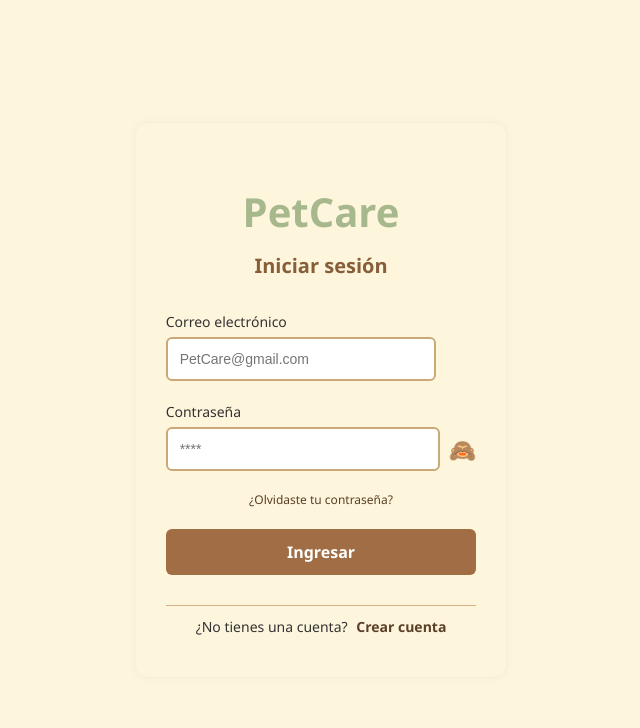
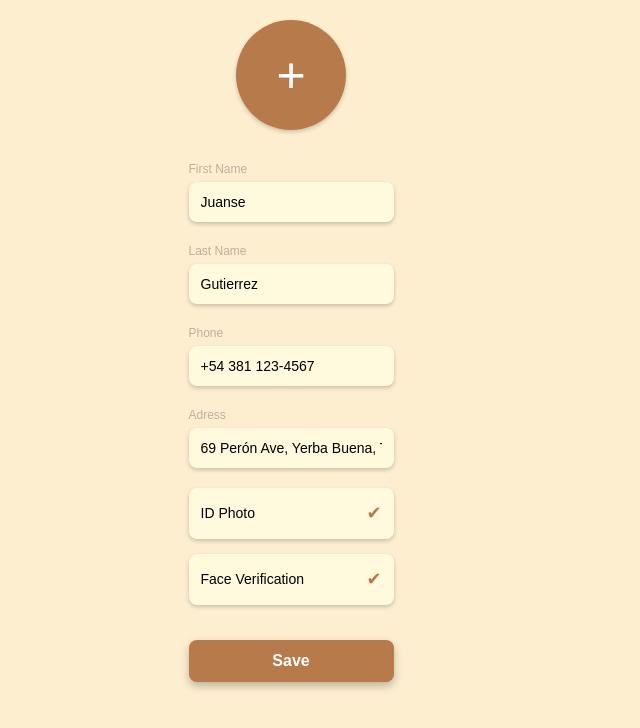
Before and after one commit to MaateoSuar/Proyecto-Final, a React (Vite) app in the folder frontend/: page /profile in a window 1280 px wide. Shown: the top 728 px of the page, without its empty margins (349-989 px from the left). Built offline with nearby package versions, Linux system fonts and the light colour scheme; the HTML template or start-up script is replaced by a standard one.

Commit message:
Cree la seccion Profile para la edicion de usuario

```diff
--- a/frontend/src/App.jsx
+++ b/frontend/src/App.jsx
@@ -2,6 +2,7 @@ import { BrowserRouter, Routes, Route } from 'react-router-dom';
 import PaginaLogin from './paginas/PaginaLogin';
 import PaginaRegistro from './paginas/PaginaRegistro';
 import PaginaHome from './paginas/PaginaHome'; // nueva
+import PaginaUsuario from './paginas/PaginaUsuario';
 
 export default function App() {
   return (
@@ -10,6 +11,7 @@ export default function App() {
         <Route path="/login" element={<PaginaLogin />} />
         <Route path="/registro" element={<PaginaRegistro />} />
         <Route path="/inicio" element={<PaginaHome />} />
+        <Route path="/profile" element={<PaginaUsuario />} />
         <Route path="*" element={<PaginaLogin />} />
       </Routes>
     </BrowserRouter>
--- a/frontend/src/componentes/HeaderUsuario.jsx
+++ b/frontend/src/componentes/HeaderUsuario.jsx
@@ -1,9 +1,17 @@
+import { useNavigate } from "react-router-dom";
+
+
 export default function HeaderUsuario() {
-  const usuario = JSON.parse(localStorage.getItem('usuario')) || { nombre: 'Usuario' };
+  const usuario = JSON.parse(localStorage.getItem("usuario")) || { nombre: "Usuario" };
+  const navigate = useNavigate();
+
+  const handleClick = () => {
+    navigate("/profile");
+  };
 
   return (
     <div className="header">
-      <div className="avatar"></div>
+      <div className="avatar" onClick={handleClick}></div>
       <div className="greeting">
         <div className="name">Hola, {usuario.nombre}</div>
         <div className="subtext">¡Buenos días!</div>
--- /dev/null
+++ b/frontend/src/componentes/UsuarioEdit.jsx
@@ -0,0 +1,118 @@
+import React, { useState, useRef } from "react";
+import "../estilos/profile.css";
+
+export default function UsuarioEdit() {
+  const [form, setForm] = useState({
+    firstName: "Juanse",
+    lastName: "Gutierrez",
+    phone: "+54 381 123-4567",
+    address: "69 Perón Ave, Yerba Buena, TUC",
+    idPhoto: true,
+    faceVerification: true,
+  });
+
+  const [avatar, setAvatar] = useState(null);
+  const fileInputRef = useRef(null);
+
+  const handleChange = (e) => {
+    const { name, value } = e.target;
+    setForm((prev) => ({
+      ...prev,
+      [name]: value,
+    }));
+  };
+
+  const handleSave = () => {
+    console.log("Formulario guardado:", form);
+    alert("Datos guardados correctamente.");
+  };
+
+  const handleAvatarClick = () => {
+    fileInputRef.current.click();
+  };
+
+  const handleAvatarChange = (e) => {
+    const file = e.target.files[0];
+    if (file) {
+      const reader = new FileReader();
+      reader.onloadend = () => {
+        setAvatar(reader.result);
+      };
+      reader.readAsDataURL(file);
+    }
+  };
+
+  return (
+    <div className="container">
+
+     <div className="avatar" onClick={handleAvatarClick}>
+        {avatar ? (
+          <img src={avatar} alt="Avatar" className="avatar-img" />
+        ) : (
+          <span>+</span>
+        )}
+        <input
+          type="file"
+          accept="image/*"
+          onChange={handleAvatarChange}
+          ref={fileInputRef}
+          style={{ display: "none" }}
+        />
+     </div>
+
+      <form className="form" onSubmit={(e) => e.preventDefault()}>
+        <label>
+          <span>First Name</span>
+          <input
+            name="firstName"
+            type="text"
+            value={form.firstName}
+            onChange={handleChange}
+          />
+        </label>
+
+        <label>
+          <span>Last Name</span>
+          <input
+            name="lastName"
+            type="text"
+            value={form.lastName}
+            onChange={handleChange}
+          />
+        </label>
+
+        <label>
+          <span>Phone</span>
+          <input
+            name="phone"
+            type="text"
+            value={form.phone}
+            onChange={handleChange}
+          />
+        </label>
+
+        <label>
+          <span>Adress</span>
+          <input
+            name="address"
+            type="text"
+            value={form.address}
+            onChange={handleChange}
+          />
+        </label>
+
+        <div className="item">
+          ID Photo {form.idPhoto && <span className="check">✔</span>}
+        </div>
+
+        <div className="item">
+          Face Verification {form.faceVerification && <span className="check">✔</span>}
+        </div>
+
+        <button type="submit" className="save-button" onClick={handleSave}>
+          Save
+        </button>
+      </form>
+    </div>
+  );
+}
--- /dev/null
+++ b/frontend/src/estilos/profile.css
@@ -0,0 +1,102 @@
+body {
+  margin: 0;
+  font-family: Arial, sans-serif;
+    background-color: #fceecf;
+}
+
+.container {
+  background-color: #fceecf;
+  min-height: 100vh;
+  display: flex;
+  flex-direction: column;
+  align-items: center;
+  padding: 20px;
+}
+
+.avatar {
+  width: 110px;
+  height: 110px;
+  background-color: #b77b4b;
+  border-radius: 50%;
+  font-size: 50px;
+  color: white;
+  display: flex;
+  align-items: center;
+  justify-content: center;
+  margin-top: 20px;
+  margin-bottom: 30px;
+  cursor: pointer;
+  overflow: hidden;
+  position: relative;
+  box-shadow: 0 2px 4px rgba(0, 0, 0, 0.2);
+}
+
+.avatar span {
+  z-index: 1;
+}
+
+.avatar-img {
+  width: 100%;
+  height: 100%;
+  object-fit: cover;
+}
+
+.form {
+  width: 100%;
+  max-width: 400px;
+  display: flex;
+  flex-direction: column;
+  gap: 15px;
+}
+
+.form label {
+  display: flex;
+  flex-direction: column;
+  font-size: 12px;
+  color: #bfaf9b;
+}
+
+.form input {
+  padding: 12px;
+  border: none;
+  border-radius: 8px;
+  background-color: #fffadd;
+  font-size: 14px;
+  color: #000000;
+  margin-top: 4px;
+  box-shadow: 0 2px 4px rgba(0, 0, 0, 0.2);
+}
+
+.item {
+  background-color: #fffadd;
+  padding: 12px;
+  border-radius: 8px;
+  font-size: 14px;
+  color: #000000;
+  display: flex;
+  justify-content: space-between;
+  align-items: center;
+  box-shadow: 0 2px 4px rgba(0, 0, 0, 0.2);
+}
+
+.check {
+  color: #b77b4b;
+  font-size: 18px;
+}
+
+.save-button {
+    background-color: #b77b4b;
+    color: white;
+    padding: 12px;
+    border: none;
+    border-radius: 8px;
+    font-weight: bold;
+    margin-top: 20px;
+    cursor: pointer;
+    transition: box-shadow 0.2s ease;
+    box-shadow: 0 4px 8px rgba(0, 0, 0, 0.25);
+  }
+
+  .save-button:hover {
+    box-shadow: 0 6px 12px rgba(0, 0, 0, 0.3);
+  }
--- /dev/null
+++ b/frontend/src/paginas/PaginaUsuario.jsx
@@ -0,0 +1,5 @@
+import UsuarioEdit from '../componentes/UsuarioEdit';
+
+export default function PaginaUsuario() {
+  return <UsuarioEdit />;
+}
```
